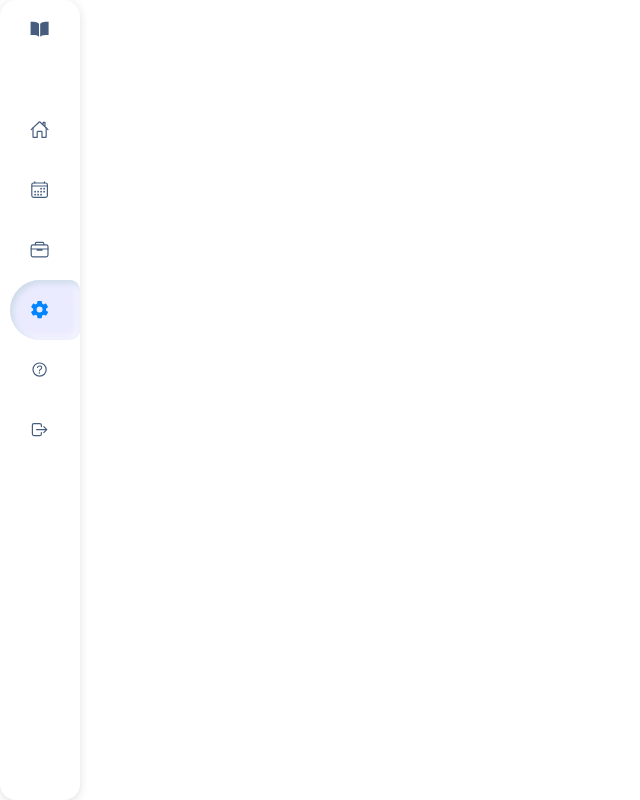
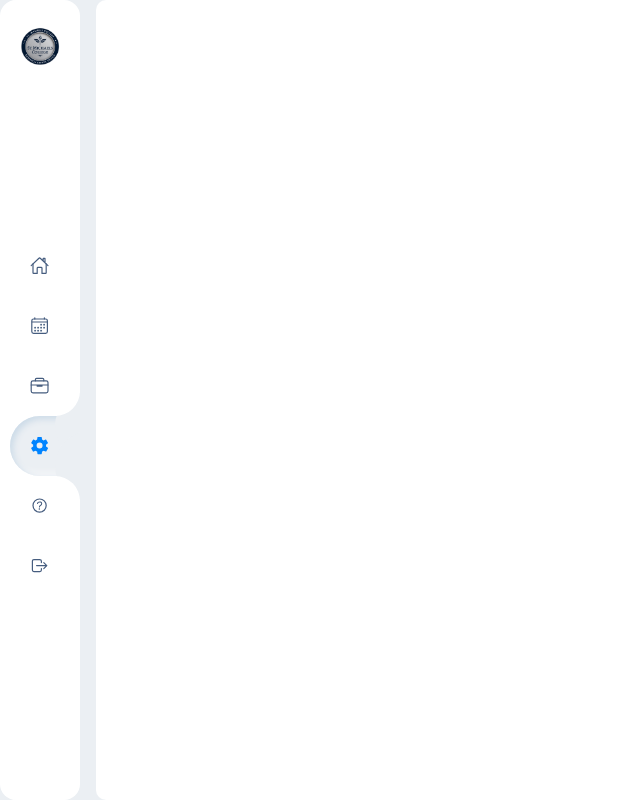
Before and after one commit to justinecua/Ethics-Management-System, a Django app: page /studentSettings/ in a window 1280 px wide; the page is wider, and only the part inside the window is pictured. Shown: that part, without its empty margins (0-640 px from the left). Run offline with Django 5.2, Linux system fonts and the light colour scheme; some libraries are stand-ins or nearby versions.

Commit message:
student navbar update

```diff
--- a/EthicsProject/EthicsApp/static/css/studentDashboard.css
+++ b/EthicsProject/EthicsApp/static/css/studentDashboard.css
@@ -35,6 +35,26 @@
   --calendarView-btn-color: #f3f4f7;
   --modal-container: #ffffff;
 }
+
+
+body {
+  background-color: var(--body-bg-student);
+  min-height: 100vh;
+  overflow-x: hidden;
+}
+
+
+.StudentMain-Content {
+  margin-left: 6rem;
+  padding: 1rem;
+  height: 100vh;
+  width: 100%;
+  background-color: var(--modal-container);
+  transition: width 0.3s ease, margin-left 0.3s ease;
+  border-radius: 10px;
+}
+
+
 
 #Modal-NewUser-Overlay {
   width: 100vw;
@@ -220,3 +240,33 @@
   align-items: center;
   flex-direction: column;
 }
+
+.SMC-Top {
+  padding: 1rem;
+  display: flex;
+  align-items: center;
+  height: 5%;
+
+}
+
+.SMCT-Left p {
+  color: var(--nav-p);
+  font-size: 2rem;
+  font-weight: 800;
+}
+
+.SMC-Bottom {
+  display: flex;
+  height: 95%;
+
+}
+
+.SMCB-Left {
+  width: 45%;
+  padding: 1rem;
+}
+
+.SMCB-Right {
+  width: 45%;
+  padding: 1rem;
+}
--- a/EthicsProject/EthicsApp/static/css/studentNavbar.css
+++ b/EthicsProject/EthicsApp/static/css/studentNavbar.css
@@ -43,7 +43,7 @@
 }
 
 * {
-  font-family: "Ubuntu", sans-serif;
+  font-family: "Montserrat", sans-serif;
   margin: 0;
   padding: 0;
   box-sizing: border-box;
@@ -57,11 +57,6 @@
   --black2: #999;
 }
 
-body {
-  background-color: var(--body-bg-student);
-  min-height: 100vh;
-  overflow-x: hidden;
-}
 
 .Snavbar-container {
   position: relative;
@@ -79,13 +74,9 @@ body {
   border-left: 10px solid var(--blue);
   transition: 0.5s;
   overflow: hidden;
-  box-shadow: rgba(99, 99, 99, 0.2) 0px 2px 8px 0px;
 }
 
-.navigation:hover {
-  width: 300px;
-  /* Full width when hovered */
-}
+
 
 .navigation ul {
   position: absolute;
@@ -100,17 +91,20 @@ body {
   list-style: none;
   border-top-left-radius: 30px;
   border-bottom-left-radius: 30px;
+  font-size: 0.9rem;
 }
 
 .navigation ul li:hover,
 .navigation ul li.hovered {
-  background-color: var(--white);
+  background-color: var(--body-bg-student);
   box-shadow: rgb(204, 219, 232) 3px 3px 6px 0px inset, rgba(255, 255, 255, 0.5) -3px -3px 6px 1px inset;
 }
 
 .navigation ul li:nth-child(1) {
-  margin-bottom: 40px;
+  margin-bottom: 10rem;
   pointer-events: none;
+  font-weight: 600;
+  margin-top: 1rem;
 }
 
 .navigation ul li a {
@@ -137,6 +131,11 @@ body {
   text-align: center;
 }
 
+.icon img {
+  width: 2.6rem;
+  height: 2.6rem;
+}
+
 .navigation ul li a .icon ion-icon {
   font-size: 1.5rem;
 }
@@ -144,7 +143,7 @@ body {
 .navigation ul li a .title {
   position: relative;
   display: block;
-  padding: 0 10px;
+
   height: 60px;
   line-height: 60px;
   text-align: start;
@@ -155,21 +154,19 @@ body {
 
 .navigation:hover ul li a .title {
   opacity: 1;
-  /* Make text visible */
 }
 
 /* ------- curve outside -------- */
 
 .navigation ul li:hover,
 .navigation ul li.hovered {
-  background-color: var(--white);
-  box-shadow: rgb(204, 219, 232) 3px 3px 6px 0px inset, rgba(255, 255, 255, 0.5) -3px -3px 6px 1px inset;
+  background-color: var(--body-bg-student);
 }
 
 .navigation ul li:hover a,
 .navigation ul li.hovered a {
-  color: var(--blue);
-
+  color: var(--button-hover);
+  font-weight: 600;
 }
 
 .navigation ul li:hover a::before,
@@ -182,7 +179,7 @@ body {
   height: 50px;
   background-color: transparent;
   border-radius: 50%;
-  box-shadow: 35px 35px 0 10px var(--white);
+  box-shadow: 35px 35px 0 10px var(--body-bg-student);
   pointer-events: none;
 }
 
@@ -196,13 +193,12 @@ body {
   height: 50px;
   background-color: transparent;
   border-radius: 50%;
-  box-shadow: 35px -35px 0 10px var(--white);
+  box-shadow: 35px -35px 0 10px var(--body-bg-student);
   pointer-events: none;
 }
 
 /* ------ SEARCH BAR ------- */
 
-/* Search bar specific styles */
 .search-item .search-bar {
   display: none;
   width: 100%;
@@ -216,19 +212,16 @@ body {
 
 .search-item:hover .title {
   display: none;
-  /* Hide the "Search" text when hovering */
 }
 
 .search-item:hover .search-bar {
   display: inline-block;
-  /* Show the search bar when hovering */
 }
 
 .search-bar {
   opacity: 1;
 }
 
-/* Add transition for smooth toggle */
 .search-item .search-bar {
   transition: all 0.3s ease;
 }
@@ -238,20 +231,14 @@ body {
   transition: opacity 0.3s ease;
 }
 
-/* Additional styles for other elements */
-
-/* Ensure the "title" for other icons does not hide when hovered */
 .navigation ul li:not(.search-item):hover .title {
   display: block;
-  /* Ensure title stays visible for non-search items */
   opacity: 1;
-  /* Keep title visible */
 }
 
 .navigation ul li a:hover .title {
   display: block;
-  color: var(--nav-p);
-  /* Ensure title doesn't hide on hover for non-search items */
+  color: var(--button-color);
 }
 
 .navigation ul li a .icon ion-icon {
@@ -260,10 +247,36 @@ body {
 }
 
 .active {
-  border-radius: 10px;
+  background-color: var(--body-bg-student);
   box-shadow: rgb(204, 219, 232) 3px 3px 6px 0px inset, rgba(255, 255, 255, 0.5) -3px -3px 6px 1px inset;
 }
 
 .active .icon ion-icon {
   color: var(--button-color) !important;
 }
+
+.active::before {
+  content: "";
+  position: absolute;
+  right: 0;
+  top: -50px;
+  width: 50px;
+  height: 50px;
+  background-color: transparent;
+  border-radius: 50%;
+  box-shadow: 35px 35px 0 10px var(--body-bg-student);
+  pointer-events: none;
+}
+
+.active::after {
+  content: "";
+  position: absolute;
+  right: 0;
+  bottom: -50px;
+  width: 50px;
+  height: 50px;
+  background-color: transparent;
+  border-radius: 50%;
+  box-shadow: 35px -35px 0 10px var(--body-bg-student);
+  pointer-events: none;
+}
--- a/EthicsProject/EthicsApp/static/js/studentSchedule.js
+++ b/EthicsProject/EthicsApp/static/js/studentSchedule.js
@@ -72,11 +72,13 @@ cancelsched.addEventListener('click', function(event){
   ModalScheduleOverlay.style.display = "none";
 })
 
+/*
 ecancelsched.addEventListener('click', function(event){
   event.stopPropagation();
   EModalScheduleOverlay.style.display = "none";
 })
 
+*/
 var monthSelect = document.getElementById('monthSelect');
 var yearSelect = document.getElementById('yearSelect');
 var currentYear = new Date().getFullYear();
--- /dev/null
+++ b/EthicsProject/EthicsApp/templates/students/navJsConfig.html
@@ -0,0 +1,16 @@
+<script>
+    const nav = document.querySelector('.navigation');
+    const content = document.querySelector('.StudentMain-Content');
+
+    nav.addEventListener('mouseenter', () => {
+        nav.style.width = '16rem';
+        content.style.marginLeft = '17rem';
+    });
+
+    nav.addEventListener('mouseleave', () => {
+        nav.style.width = '5rem';
+        content.style.marginLeft = '6rem';
+    });
+</script>
+<script type="module" src="https://unpkg.com/ionicons@7.1.0/dist/ionicons/ionicons.esm.js"></script>
+<script nomodule src="https://unpkg.com/ionicons@7.1.0/dist/ionicons/ionicons.js"></script>
--- a/EthicsProject/EthicsApp/templates/students/studentNavbar.html
+++ b/EthicsProject/EthicsApp/templates/students/studentNavbar.html
@@ -1,12 +1,6 @@
-{% extends 'master.html' %}
 
-{% load static %}
 
-{% block css %}
-<link rel="stylesheet" href="{% static './css/studentNavbar.css' %}">
-{% endblock %}
 
-{% block content %}
 
 <div class="Snavbar-container">
     <div class="navigation">
@@ -14,9 +8,9 @@
             <li>
                 <a href="#">
                     <span class="icon">
-                        <ion-icon name="book-sharp"></ion-icon>
+                        <img src="../static/images/logo9.png" alt="">
                     </span>
-                    <span class="title">Ethics Office System</span>
+                    <span class="title">SMC Ethics Office</span>
                 </a>
             </li>
 
@@ -76,13 +70,3 @@
         </ul>
     </div>
 </div>
-
-<script>
-    let list = document.querySelectorAll(".navigation li");
-</script>
-
-<!-- ion icons -->
-<script type="module" src="https://unpkg.com/ionicons@7.1.0/dist/ionicons/ionicons.esm.js"></script>
-<script nomodule src="https://unpkg.com/ionicons@7.1.0/dist/ionicons/ionicons.js"></script>
-
-{% endblock %}
--- a/EthicsProject/EthicsApp/templates/students/studentSettings.html
+++ b/EthicsProject/EthicsApp/templates/students/studentSettings.html
@@ -1,23 +1,20 @@
 {% extends "master.html" %}
 
 {% load static %}
+
 {% block css %}
 
-<link rel="stylesheet" href="{% static './css/studentnav.css' %}">
-
-<link rel="stylesheet" href="https://cdnjs.cloudflare.com/ajax/libs/font-awesome/6.6.0/css/all.min.css"
-    integrity="sha512-Kc323vGBEqzTmouAECnVceyQqyqdsSiqLQISBL29aUW4U/M7pSPA/gEUZQqv1cwx4OnYxTxve5UMg5GT6L4JJg=="
-    crossorigin="anonymous" referrerpolicy="no-referrer" />
+<link rel="stylesheet" href="{% static './css/studentNavbar.css' %}">
+<link rel="stylesheet" href="{% static './css/studentDashboard.css' %}">
 {% endblock %}
 
+{% include '../modal/newUser.html' %}
+
 {% block content %}
+{% include 'students/studentNavbar.html' %}
+  <div class="StudentMain-Content">
 
-<div class="MainContainer">
+  </div>
 
-    <div class="MC-Bottom">
-        {% include 'students/studentNavbar.html' %}
-        <div id='calendar2'></div>
-    </div>
-</div>
-
+{% include './navJsConfig.html' %}
 {% endblock %}
--- a/EthicsProject/EthicsApp/urls.py
+++ b/EthicsProject/EthicsApp/urls.py
@@ -91,7 +91,7 @@ urlpatterns = [
 
 
     path('schedule_list/', views.schedule_list, name='schedule_list'),
-    path('student_appointment/', views.student_appointment, name='student_appointment'),
+
 
     path('api/schedules/', views.schedule_list, name='schedule_list'),
     path('schedule/save/', views.save_schedule, name='save_schedule'),
--- a/EthicsProject/EthicsApp/views/studentside.py
+++ b/EthicsProject/EthicsApp/views/studentside.py
@@ -87,9 +87,6 @@ def schedule_list(request):
     return JsonResponse(schedule_events, safe=False)
 
 
-def student_appointment(request):
-    return render(request, 'students/studentAppointment.html')
-
 @require_POST
 def save_schedule(request):
     schedule_type = request.POST.get('schedule-type')
```
Also changed, not shown: EthicsProject/EthicsApp/static/css/studentSchedule.css (+4 -4 lines), EthicsProject/EthicsApp/templates/students/studentAppointment.html (deleted, +0 -67 lines), EthicsProject/EthicsApp/templates/students/studentappointment.html (+19 -15 lines), EthicsProject/EthicsApp/templates/students/studentdashboard.html (+23 -5 lines), EthicsProject/EthicsApp/templates/students/studentmanuscript.html (+8 -9 lines), EthicsProject/EthicsApp/static/images/logo9.png (added), EthicsProject/db.sqlite3.
